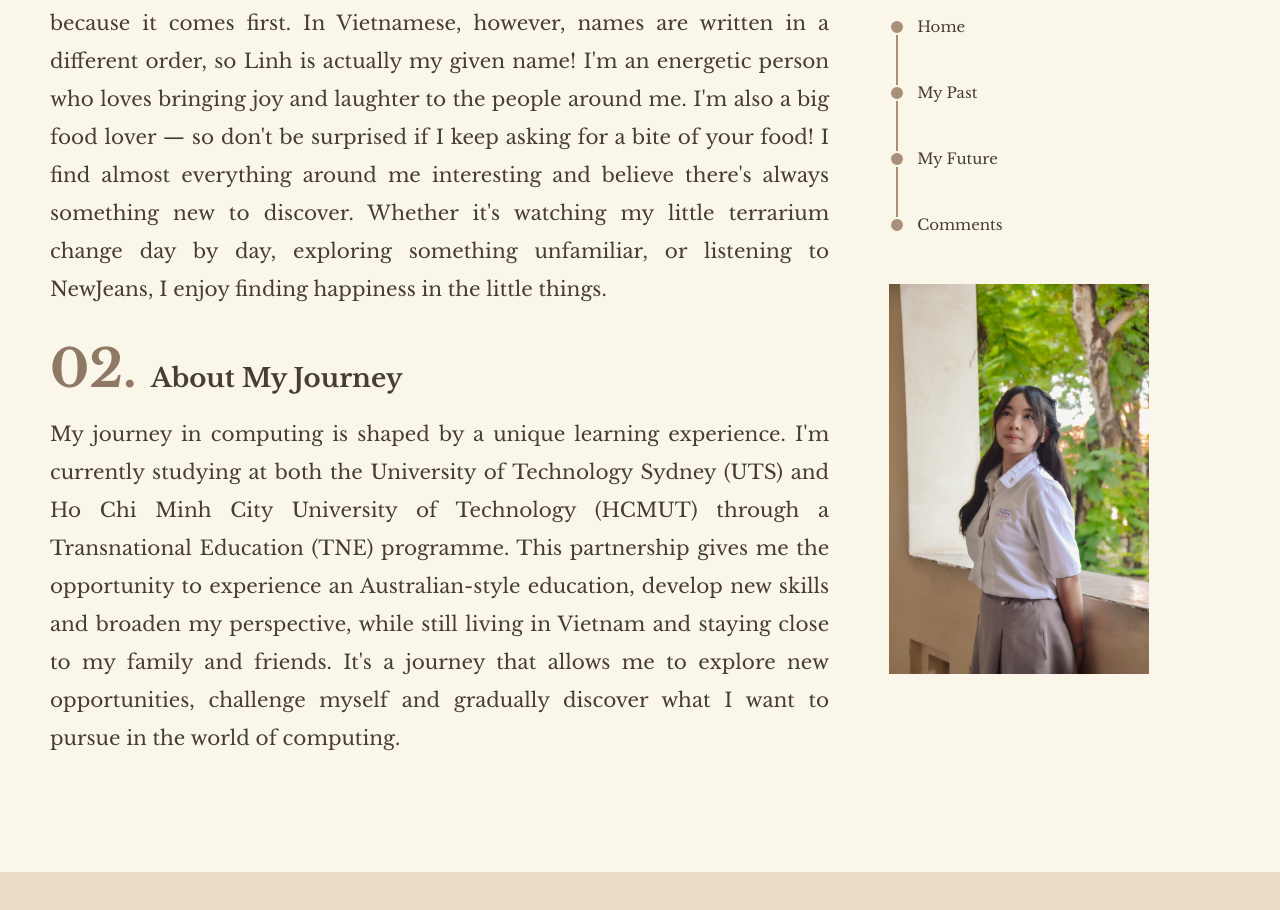
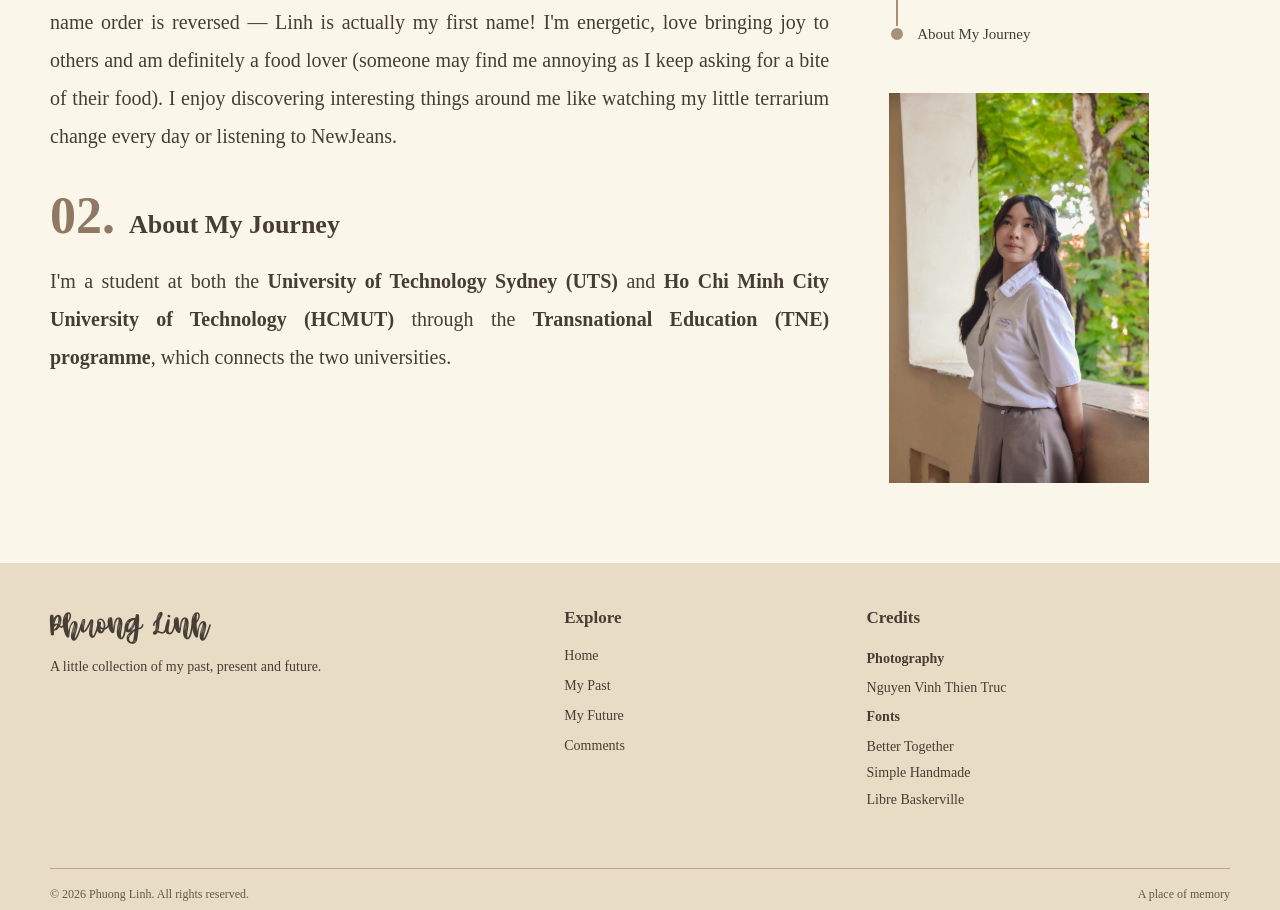
Before and after one commit to munmermong/journey-of-linh, a plain HTML site: page index.html in a window 1280 px wide. Shown: the part 614-1524 px from the top of the page. Drawn offline with nearby package versions, Linux system fonts and the light colour scheme; a web font is replaced by a local one.

Commit message:
Refactor index.html for clarity and updates

```diff
--- a/index.html
+++ b/index.html
@@ -1,21 +1,14 @@
-
 <!DOCTYPE html>
 <html lang="en">
 <head>
   <meta charset="UTF-8">
   <meta name="viewport" content="width=device-width, initial-scale=1.0">
-  <title>Phuong Linh | A Journey of Me</title>
-
+  <title>Linh's Journey</title>
   <link rel="stylesheet" href="websystems.css">
-
-  <link rel="preconnect" href="https://fonts.googleapis.com">
-  <link rel="preconnect" href="https://fonts.gstatic.com" crossorigin>
-  <link href="https://fonts.googleapis.com/css2?family=Libre+Baskerville:wght@400;700&amp;display=swap" rel="stylesheet">
 </head>
 
 <body>
 
-  <!-- Navigation -->
   <nav class="navbar">
     <div class="left-nav">
       <a href="index.html">Home</a>
@@ -28,12 +21,9 @@
     </div>
   </nav>
 
-
-  <!-- Home Cover -->
   <header class="cover">
-
     <div class="cover-img">
-      <img id="cover-img" src="image/me.png" alt="A portrait of Phuong Linh">
+      <img id="cover-img" src="image/me.jpg" alt="A picture of me Photo by Thien Truc">
     </div>
 
     <div class="cover-text">
@@ -42,11 +32,8 @@
         <p>A journey of me</p>
       </div>
     </div>
-
   </header>
 
-
-  <!-- Main Content -->
   <main class="content">
 
     <div class="main-content">
@@ -58,20 +45,15 @@
         </h2>
 
         <p>
-          Hi! I'm Phuong Linh, although you might assume Phuong is my first
-          name because it comes first. In Vietnamese, however, names are
-          written in a different order, so Linh is actually my given name!
-          I'm an energetic person who loves bringing joy and laughter to
-          the people around me. I'm also a big food lover — so don't be
-          surprised if I keep asking for a bite of your food! I find almost
-          everything around me interesting and believe there's always
-          something new to discover. Whether it's watching my little
-          terrarium change day by day, exploring something unfamiliar, or
-          listening to NewJeans, I enjoy finding happiness in the little
-          things.
+          My name is Phuong Linh. People may assume Phuong is my first name,
+          but in Vietnamese, the name order is reversed — Linh is actually
+          my first name! I'm energetic, love bringing joy to others and am
+          definitely a food lover (someone may find me annoying as I keep asking for a bite of their food). I enjoy discovering interesting things around me like
+          watching my little terrarium change every day or listening to
+          NewJeans.
         </p>
+
       </section>
-
 
       <section class="me" id="about-my-journey">
         <h2>
@@ -80,122 +62,92 @@
         </h2>
 
         <p>
-          My journey in computing is shaped by a unique learning experience.
-          I'm currently studying at both the University of Technology
-          Sydney (UTS) and Ho Chi Minh City University of Technology
-          (HCMUT) through a Transnational Education (TNE) programme.
-          This partnership gives me the opportunity to experience an
-          Australian-style education, develop new skills and broaden my
-          perspective, while still living in Vietnam and staying close to
-          my family and friends. It's a journey that allows me to explore
-          new opportunities, challenge myself and gradually discover what
-          I want to pursue in the world of computing.
+          I'm a student at both the
+          <strong class="school-uts">University of Technology Sydney (UTS)</strong>
+          and
+          <strong class="school-hcmut">Ho Chi Minh City University of Technology (HCMUT)</strong>
+          through the
+          <strong class="school-tne">Transnational Education (TNE) programme</strong>,
+          which connects the two universities.
         </p>
+
       </section>
 
     </div>
 
-
-    <!-- Journey Timeline -->
     <aside class="journey">
-
-      <h2>My Journey</h2>
-
-      <p>Explore the different chapters of my story.</p>
+      <h2>Explore My Journey</h2>
 
       <div class="timeline">
 
-        <a class="timeline-item" href="index.html">
+        <a class="timeline-item" href="#about-me">
           <span class="dot"></span>
-          <span class="timeline-text">Home</span>
+          <span class="timeline-text">About Me</span>
         </a>
 
-        <a class="timeline-item" href="past.html">
+        <a class="timeline-item" href="#about-my-journey">
           <span class="dot"></span>
-          <span class="timeline-text">My Past</span>
-        </a>
-
-        <a class="timeline-item" href="future.html">
-          <span class="dot"></span>
-          <span class="timeline-text">My Future</span>
-        </a>
-
-        <a class="timeline-item" href="comments.html">
-          <span class="dot"></span>
-          <span class="timeline-text">Comments</span>
+          <span class="timeline-text">About My Journey</span>
         </a>
 
       </div>
 
-      <img
-        class="timeline-photo"
-        src="image/another-me.jpg"
-        alt="A personal photograph representing my journey">
-
+      <img class="timeline-photo" src="image/another-me.jpg" alt="Another picture of me. Photo by Thien Truc">
     </aside>
 
   </main>
 
-
-  <!-- Footer -->
   <footer class="site-footer">
 
     <div class="footer-content">
 
       <div class="footer-about">
         <h2>Phuong Linh</h2>
-        <p>A journey of me.</p>
-        <p>
-          A little space to share my experiences, interests and journey
-          in computing.
-        </p>
+        <p>A little collection of my past, present and future.</p>
       </div>
-
 
       <div class="footer-links">
         <h3>Explore</h3>
-
         <ul>
           <li><a href="index.html">Home</a></li>
           <li><a href="past.html">My Past</a></li>
           <li><a href="future.html">My Future</a></li>
-          <li><a href="comments.html">Website Reflection</a></li>
+          <li><a href="comments.html">Comments</a></li>
         </ul>
       </div>
-
 
       <div class="footer-credits">
         <h3>Credits</h3>
 
-        <p>Photography: Nguyen Vinh Thien Truc</p>
+        <div class="credit-group">
+          <p><strong>Photography</strong></p>
+          <p>Nguyen Vinh Thien Truc</p>
 
-        <div class="credit-group">
-          <p class="credit-heading">Fonts:</p>
+          <p><strong>Fonts</strong></p>
 
-          <a
-            href="https://www.dafont.com/better-together-script.charmap?f=0"
-            target="_blank"
-            rel="noopener noreferrer">
+          <a href="https://www.dafont.com/better-together-script.charmap?f=0"
+             target="_blank" rel="noopener noreferrer">
             Better Together
           </a>
 
-          <a
-            href="https://www.dafont.com/simple-handmade-2.font?text=a+journey+of+me&amp;back=theme"
-            target="_blank"
-            rel="noopener noreferrer">
+          <a href="https://www.dafont.com/simple-handmade-2.font"
+             target="_blank" rel="noopener noreferrer">
             Simple Handmade
           </a>
+
+          <a href="https://fonts.google.com/specimen/Libre+Baskerville?preview.script=Latn"
+             target="_blank" rel="noopener noreferrer">
+            Libre Baskerville
+          </a>
+
         </div>
-
       </div>
 
     </div>
 
-
-    <!-- Footer Bottom -->
     <div class="footer-bottom">
       <p>© 2026 Phuong Linh. All rights reserved.</p>
-      <p>A place of memory.</p>
+      <p>A place of memory</p>
     </div>
 
   </footer>
```
